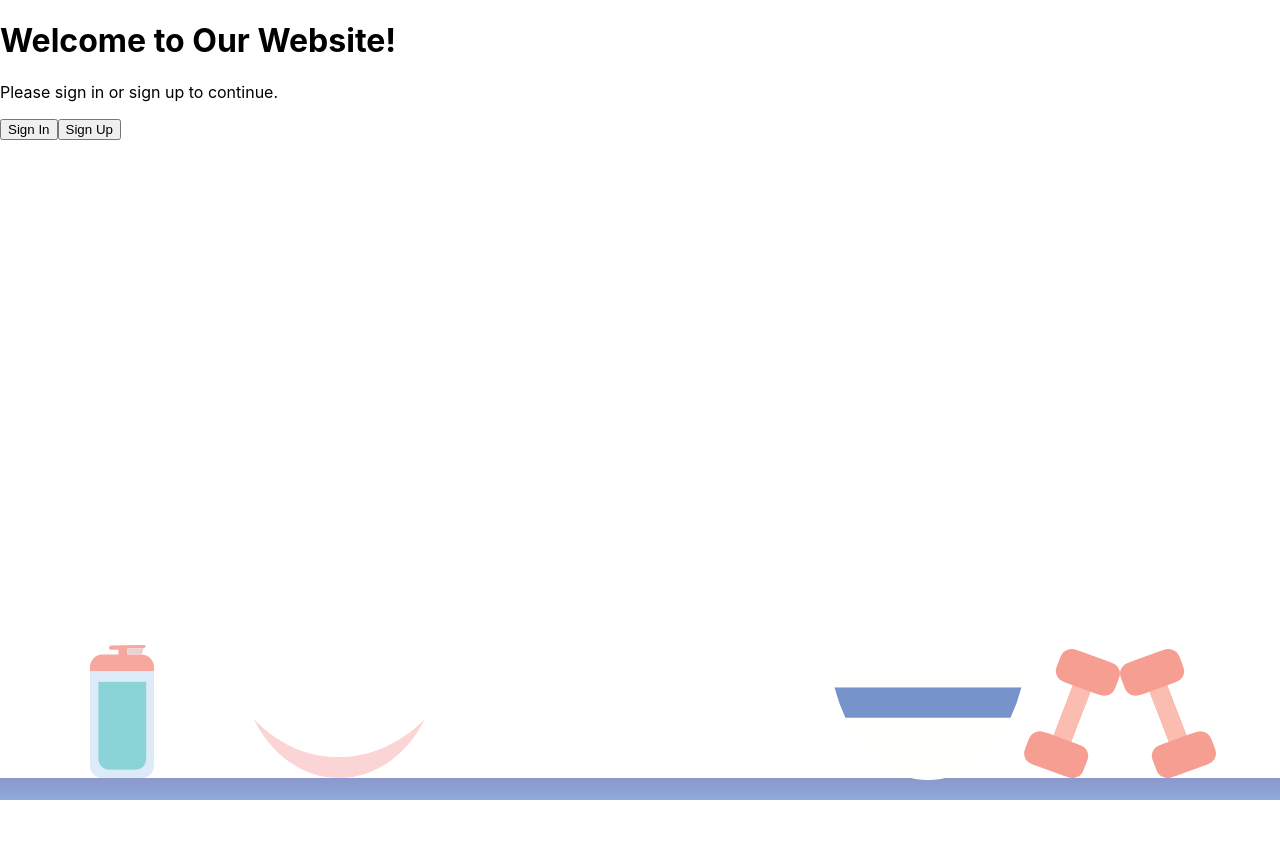
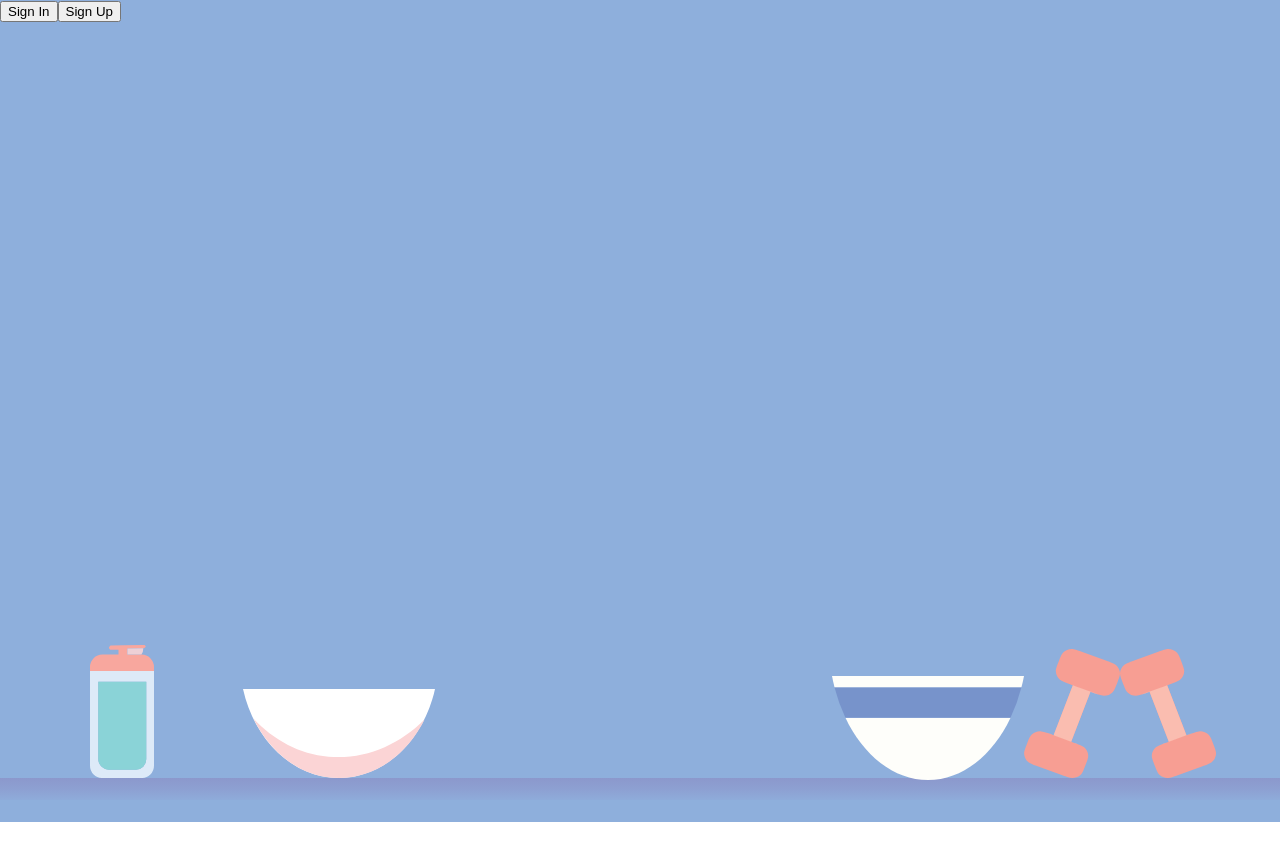
Before and after one commit to 0xolerdk/HIVENUS, a React (Create React App) app in the folder front_end/: page /logreg in a window 1280 px wide. Shown: the top 860 px of the page. After the commit the page ends 822 px from the top, so only its background shows below. Built offline with nearby package versions, Linux system fonts and the light colour scheme; a web font is replaced by a local one.

Commit message:
LogReg fix

```diff
--- a/front_end/src/pages/LogReg/LogReg.css
+++ b/front_end/src/pages/LogReg/LogReg.css
@@ -1,5 +1,8 @@
+
+.LogReg{
+    background-color: #8EAFDC;
+}
 
 .top{
-
     padding-bottom: 100vh;
 }
--- a/front_end/src/pages/LogReg/LogReg.js
+++ b/front_end/src/pages/LogReg/LogReg.js
@@ -1,20 +1,25 @@
 import Bottom from '../../components/Bottom.js';
+import back_button from '../../assets/images/back_button.svg'
+import Home from '../Home/Home.js'
 import './LogReg.css';
+import { BrowserRouter as Link } from 'react-router-dom';
+
 
 
 function LogReg() {
     return (
       <div className="LogReg">
         <div className="top">
-          <h1>Welcome to Our Website!</h1>
-          <p>Please sign in or sign up to continue.</p>
           <div className="buttons">
+
+            {/* <Link className="back_button" to="/"><a href="">
+            <img  src={back_button} alt="" />
+            </a></Link> */}
             <button className="sign-in">Sign In</button>
             <button className="sign-up">Sign Up</button>
           </div>
         </div>
             <Bottom />
-
       </div>
     );
   }
```
Also changed, not shown: front_end/src/assets/images/back_button.svg (added), 1 other file (tests, documents, lock files or other folders).
